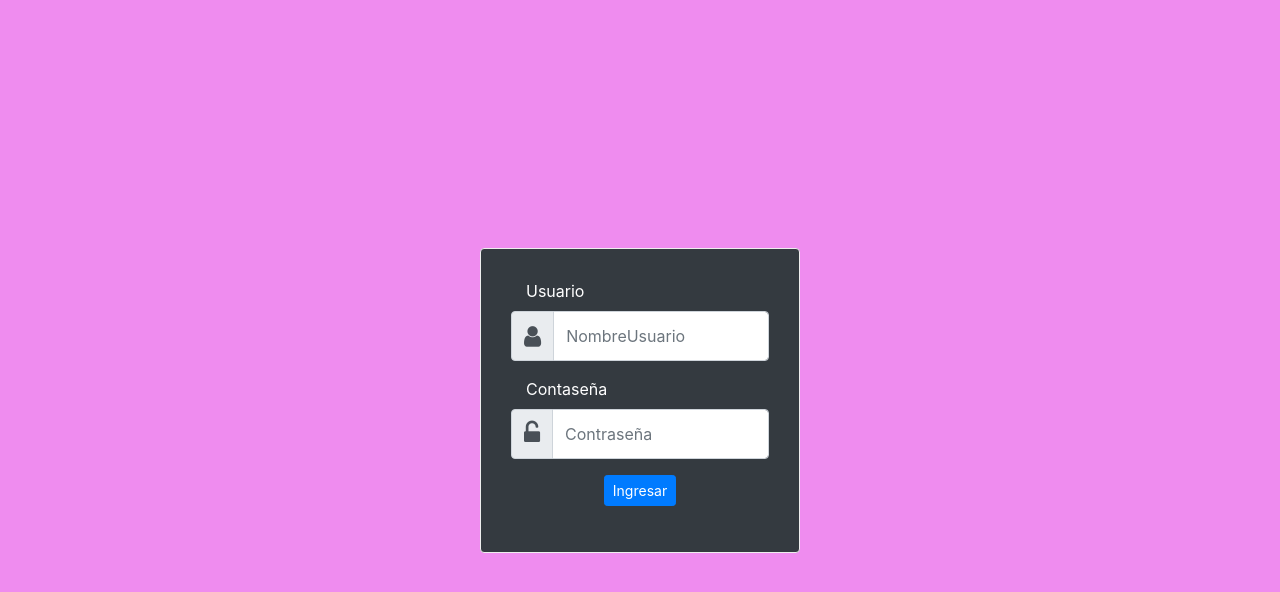
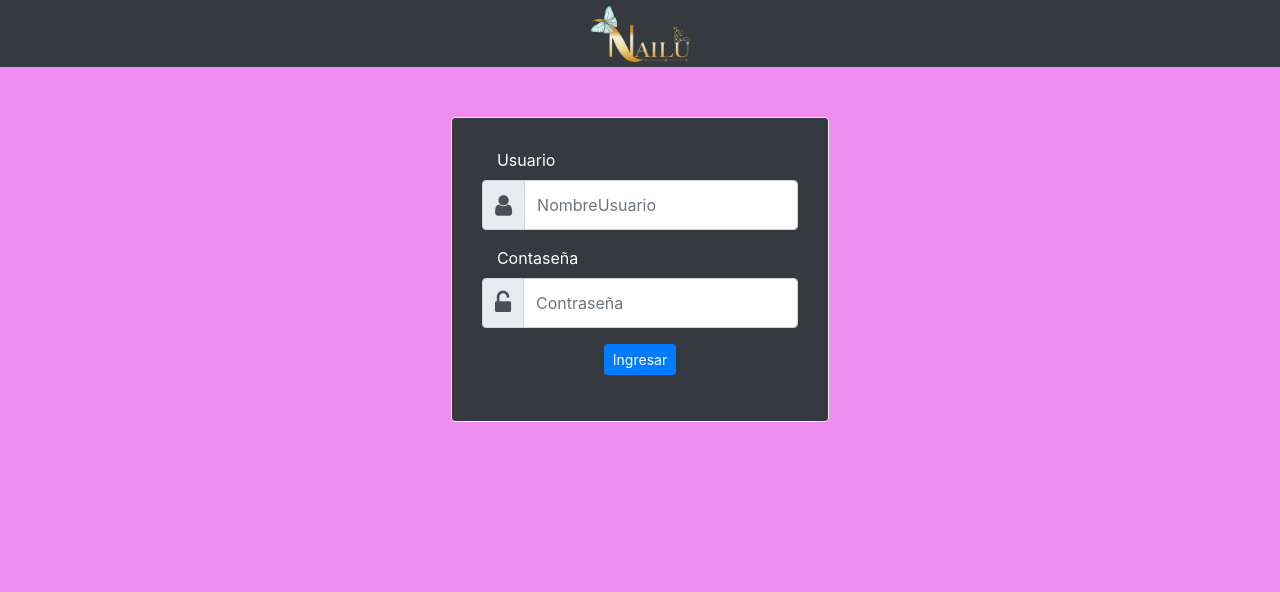
Before and after one commit to Angel10050/nailu_project, a React (Create React App) app: page /admin in a window 1280 px wide. Shown: the top 592 px of the page. Built offline with nearby package versions, Linux system fonts and the light colour scheme; no server answers.

Commit message:
style improvement

```diff
--- a/src/Components/AdminPage/Login/loginUser.js
+++ b/src/Components/AdminPage/Login/loginUser.js
@@ -1,6 +1,7 @@
 import React, { Component } from 'react'
 
 import '../Login/styleLogin.css'
+import Logo from '../../logo/Logo'
 import { Form } from 'react-bootstrap'
 
 class Login extends Component {
@@ -34,7 +35,11 @@ class Login extends Component {
 
   render() {
     return (
+      <>
         <div className="container login containerLogin">
+          <header className="adminHeader">
+            <Logo />
+          </header>
           <div className="row loginRow">
             <div className="login-wrap">
               <Form
@@ -101,6 +106,7 @@ class Login extends Component {
             </div>
           </div>
         </div>
+      </>
     )
   }
 }
--- a/src/Components/AdminPage/Login/styleLogin.css
+++ b/src/Components/AdminPage/Login/styleLogin.css
@@ -1,3 +1,7 @@
+.adminHeader {
+  padding: 0;
+  margin: 0;
+}
 .login {
   background: rgba(238, 130, 238, 0.918);
   min-width: 100%;
@@ -5,13 +9,20 @@
 }
 .containerLogin {
   display: flex;
-  justify-content: center;
+  flex-direction: column;
+  margin: 0;
+  padding: 0;
+  /* justify-content: center; */
 }
 .loginRow {
   align-items: center;
+  display: flex;
+  align-self: center;
+  margin: 50px;
 }
 .login-wrap {
-  width: 320px;
+  align-self: center;
+  width: auto;
   border: 1px solid #eee;
   padding: 30px;
   background: #343a40;
--- a/src/Components/navComponent/NavComponentStyle.css
+++ b/src/Components/navComponent/NavComponentStyle.css
@@ -11,7 +11,7 @@
   width: 100px;
 }
 .imgLogo {
-  width: 70px;
+  width: 100px;
 }
 .componentFlexLogo {
   flex: 1 1 auto;
@@ -33,7 +33,7 @@
     align-self: center;
   }
 }
-div.fluidNav{
+div.fluidNav {
   position: fixed;
   z-index: 2;
   padding: 0;
```
Lines whose indentation alone changed are shown as unchanged.
